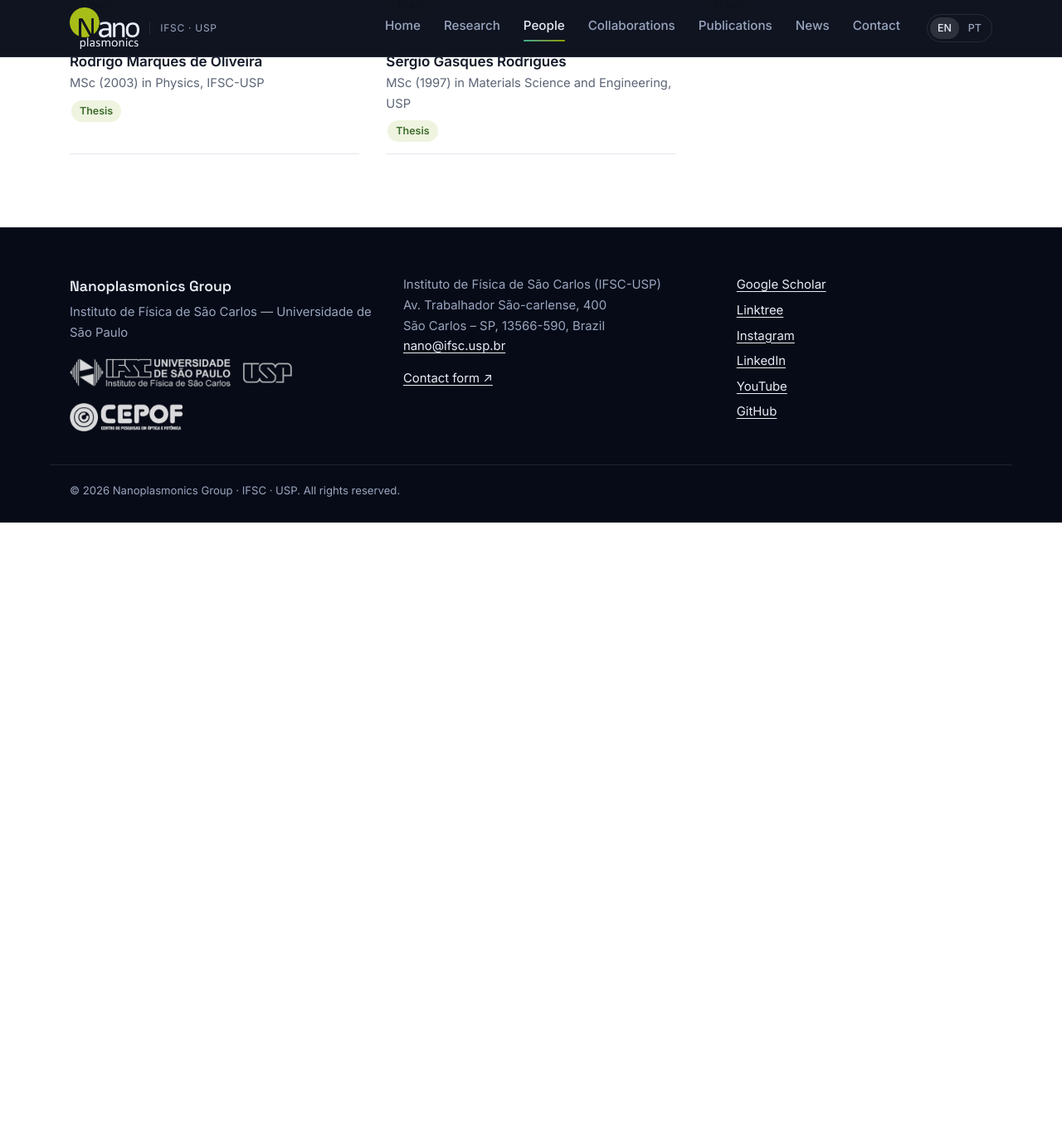
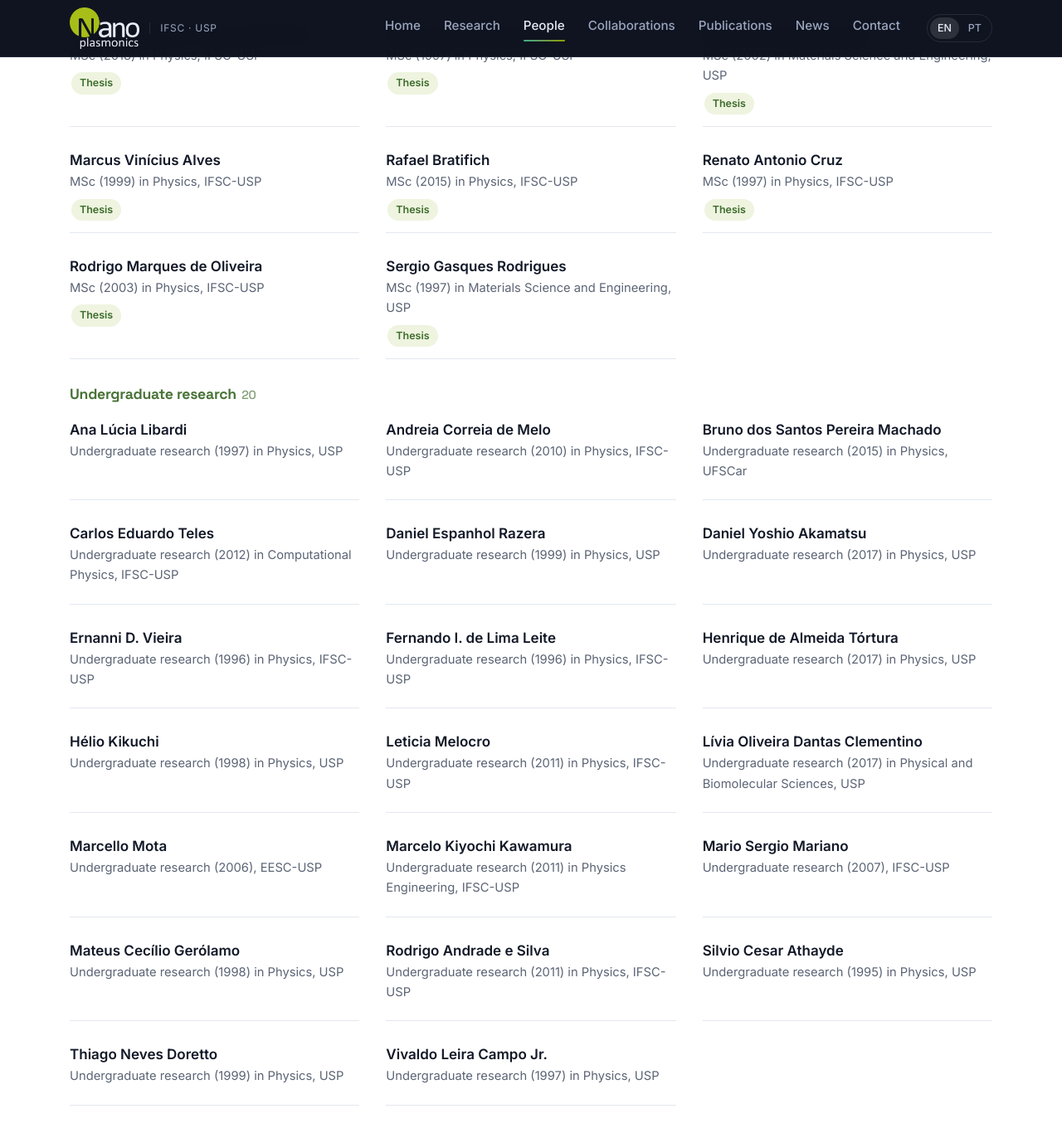
Before and after one commit to Nanoplasmonics-IFSC-USP/Nanoplasmonics-IFSC-USP.github.io, a Jekyll site: the page built from people.md, in a window 1280 px wide and 1400 px high, scrolled down 5689 px. Shown: the top 1372 px of the window at 83% size. Built offline with Jekyll 4.4.1, drawn with Linux system fonts in a browser that asks for light colours; before the commit the page ends 6319 px from its top, so only the background shows below that; some of the changed text lies outside the part shown.

Commit message:
Alumni: former postdocs and undergraduate researchers; collaborations: Prof. John Weiner (Toulouse III), Prof. titles for G. Migliato Marega and J. Gonzalo

```diff
--- a/_data/news.yml
+++ b/_data/news.yml
@@ -38,8 +38,8 @@
     en: José Chacaliaza Ricaldi starts a FAPESP BEPE research internship in Madrid
     pt: José Chacaliaza Ricaldi inicia estágio de pesquisa BEPE FAPESP em Madri
   text:
-    en: PhD student José Yitzhak Aarón Chacaliaza Ricaldi began a FAPESP Research Internship Abroad (BEPE) at the Instituto de Óptica "Daza de Valdés" (IO-CSIC), Madrid, supervised by Dr. José Gonzalo de los Reyes in the Laser Processing Group.
-    pt: O doutorando José Yitzhak Aarón Chacaliaza Ricaldi iniciou uma Bolsa Estágio de Pesquisa no Exterior (BEPE) da FAPESP no Instituto de Óptica "Daza de Valdés" (IO-CSIC), em Madri, sob supervisão do Dr. José Gonzalo de los Reyes, no Grupo de Processamento a Laser.
+    en: PhD student José Yitzhak Aarón Chacaliaza Ricaldi began a FAPESP Research Internship Abroad (BEPE) at the Instituto de Óptica "Daza de Valdés" (IO-CSIC), Madrid, supervised by Prof. José Gonzalo de los Reyes in the Laser Processing Group.
+    pt: O doutorando José Yitzhak Aarón Chacaliaza Ricaldi iniciou uma Bolsa Estágio de Pesquisa no Exterior (BEPE) da FAPESP no Instituto de Óptica "Daza de Valdés" (IO-CSIC), em Madri, sob supervisão do Prof. José Gonzalo de los Reyes, no Grupo de Processamento a Laser.
 
 - date: 2025-07-16
   category: defense
--- a/_data/people.yml
+++ b/_data/people.yml
@@ -178,9 +178,9 @@
     pt: Doutorando · IFSC-USP
   note:
     en: >-
-      Currently in Spain on a FAPESP BEPE research internship, supervised by Dr. José Gonzalo de los Reyes at the Instituto de Óptica "Daza de Valdés" (IO-CSIC), Madrid.
+      Currently in Spain on a FAPESP BEPE research internship, supervised by Prof. José Gonzalo de los Reyes at the Instituto de Óptica "Daza de Valdés" (IO-CSIC), Madrid.
     pt: >-
-      Atualmente na Espanha com Bolsa Estágio de Pesquisa no Exterior (BEPE) FAPESP, sob supervisão do Dr. José Gonzalo de los Reyes no Instituto de Óptica "Daza de Valdés" (IO-CSIC), Madri.
+      Atualmente na Espanha com Bolsa Estágio de Pesquisa no Exterior (BEPE) FAPESP, sob supervisão do Prof. José Gonzalo de los Reyes no Instituto de Óptica "Daza de Valdés" (IO-CSIC), Madri.
   bio:
     en: >-
       BSc and teaching degree in Physics from the Universidad Nacional Mayor de San Marcos (UNMSM, Peru). Works on rare-earth-doped glasses, thin films and nanocomposites coupled to surface plasmon polaritons for nanophotonics and quantum communications.
@@ -365,8 +365,8 @@
   category: alumni
   level: msc
   role:
-    en: MSc (2002) in Materials Science and Engineering, USP
-    pt: Mestrado (2002) em Ciência e Engenharia de Materiais, USP
+    en: Undergraduate research (1998) and MSc (2002) in Materials Science and Engineering, USP
+    pt: Iniciação Científica (1998) e Mestrado (2002) em Ciência e Engenharia de Materiais, USP
   thesis: https://www.teses.usp.br/teses/disponiveis/88/88131/tde-20102010-100921/
 
 - name: Dr. Luiz Gilberto de Oliveira Messias
@@ -447,3 +447,182 @@
     en: MSc (1997) in Materials Science and Engineering, USP
     pt: Mestrado (1997) em Ciência e Engenharia de Materiais, USP
   thesis: https://www.teses.usp.br/teses/disponiveis/88/88131/tde-22082015-113608/
+
+# ---- Former postdocs ----
+
+- name: Dra. Iram Taj Awan
+  category: alumni
+  level: postdoc
+  role:
+    en: Postdoc (2019), IFSC-USP
+    pt: Pós-doutorado (2019), IFSC-USP
+
+- name: Dr. José Luis Clabel Huamán
+  category: alumni
+  level: postdoc
+  role:
+    en: Postdoc (2017–2019), IFSC-USP
+    pt: Pós-doutorado (2017–2019), IFSC-USP
+
+- name: Dr. Fábio Aparecido Ferri
+  category: alumni
+  level: postdoc
+  role:
+    en: Postdoc (2015), IFSC-USP
+    pt: Pós-doutorado (2015), IFSC-USP
+
+- name: Dr. Sérgio Paulo Amaral Osório
+  category: alumni
+  level: postdoc
+  role:
+    en: Postdoc (2014), IFSC-USP
+    pt: Pós-doutorado (2014), IFSC-USP
+
+- name: Dr. Pedro Pablo González Borrero
+  category: alumni
+  level: postdoc
+  role:
+    en: Research fellow (2000), FAPESP · IFSC-USP
+    pt: Bolsista de pesquisa (2000), FAPESP · IFSC-USP
+
+# ---- Former undergraduate researchers (Iniciação Científica) ----
+
+- name: Lívia Oliveira Dantas Clementino
+  category: alumni
+  level: undergrad
+  role:
+    en: Undergraduate research (2017) in Physical and Biomolecular Sciences, USP
+    pt: Iniciação Científica (2017) em Ciências Físicas e Biomoleculares, USP
+
+- name: Daniel Yoshio Akamatsu
+  category: alumni
+  level: undergrad
+  role:
+    en: Undergraduate research (2017) in Physics, USP
+    pt: Iniciação Científica (2017) em Física, USP
+
+- name: Henrique de Almeida Tórtura
+  category: alumni
+  level: undergrad
+  role:
+    en: Undergraduate research (2017) in Physics, USP
+    pt: Iniciação Científica (2017) em Física, USP
+
+- name: Bruno dos Santos Pereira Machado
+  category: alumni
+  level: undergrad
+  role:
+    en: Undergraduate research (2015) in Physics, UFSCar
+    pt: Iniciação Científica (2015) em Física, UFSCar
+
+- name: Carlos Eduardo Teles
+  category: alumni
+  level: undergrad
+  role:
+    en: Undergraduate research (2012) in Computational Physics, IFSC-USP
+    pt: Iniciação Científica (2012) em Física Computacional, IFSC-USP
+
+- name: Leticia Melocro
+  category: alumni
+  level: undergrad
+  role:
+    en: Undergraduate research (2011) in Physics, IFSC-USP
+    pt: Iniciação Científica (2011) em Física, IFSC-USP
+
+- name: Rodrigo Andrade e Silva
+  category: alumni
+  level: undergrad
+  role:
+    en: Undergraduate research (2011) in Physics, IFSC-USP
+    pt: Iniciação Científica (2011) em Física, IFSC-USP
+
+- name: Marcelo Kiyochi Kawamura
+  category: alumni
+  level: undergrad
+  role:
+    en: Undergraduate research (2011) in Physics Engineering, IFSC-USP
+    pt: Iniciação Científica (2011) em Engenharia Física, IFSC-USP
+
+- name: Andreia Correia de Melo
+  category: alumni
+  level: undergrad
+  role:
+    en: Undergraduate research (2010) in Physics, IFSC-USP
+    pt: Iniciação Científica (2010) em Física, IFSC-USP
+
+- name: Mario Sergio Mariano
+  category: alumni
+  level: undergrad
+  role:
+    en: Undergraduate research (2007), IFSC-USP
+    pt: Iniciação Científica (2007), IFSC-USP
+
+- name: Marcello Mota
+  category: alumni
+  level: undergrad
+  role:
+    en: Undergraduate research (2006), EESC-USP
+    pt: Iniciação Científica (2006), EESC-USP
+
+- name: Thiago Neves Doretto
+  category: alumni
+  level: undergrad
+  role:
+    en: Undergraduate research (1999) in Physics, USP
+    pt: Iniciação Científica (1999) em Física, USP
+
+- name: Daniel Espanhol Razera
+  category: alumni
+  level: undergrad
+  role:
+    en: Undergraduate research (1999) in Physics, USP
+    pt: Iniciação Científica (1999) em Física, USP
+
+- name: Mateus Cecílio Gerólamo
+  category: alumni
+  level: undergrad
+  role:
+    en: Undergraduate research (1998) in Physics, USP
+    pt: Iniciação Científica (1998) em Física, USP
+
+- name: Hélio Kikuchi
+  category: alumni
+  level: undergrad
+  role:
+    en: Undergraduate research (1998) in Physics, USP
+    pt: Iniciação Científica (1998) em Física, USP
+
+- name: Vivaldo Leira Campo Jr.
+  category: alumni
+  level: undergrad
+  role:
+    en: Undergraduate research (1997) in Physics, USP
+    pt: Iniciação Científica (1997) em Física, USP
+
+- name: Ana Lúcia Libardi
+  category: alumni
+  level: undergrad
+  role:
+    en: Undergraduate research (1997) in Physics, USP
+    pt: Iniciação Científica (1997) em Física, USP
+
+- name: Fernando I. de Lima Leite
+  category: alumni
+  level: undergrad
+  role:
+    en: Undergraduate research (1996) in Physics, IFSC-USP
+    pt: Iniciação Científica (1996) em Física, IFSC-USP
+
+- name: Ernanni D. Vieira
+  category: alumni
+  level: undergrad
+  role:
+    en: Undergraduate research (1996) in Physics, IFSC-USP
+    pt: Iniciação Científica (1996) em Física, IFSC-USP
+
+- name: Silvio Cesar Athayde
+  category: alumni
+  level: undergrad
+  role:
+    en: Undergraduate research (1995) in Physics, USP
+    pt: Iniciação Científica (1995) em Física, USP
```
Also changed, not shown: _data/collaborations.yml (+15 -4 lines), assets/img/partners/toulouse.png (added).
